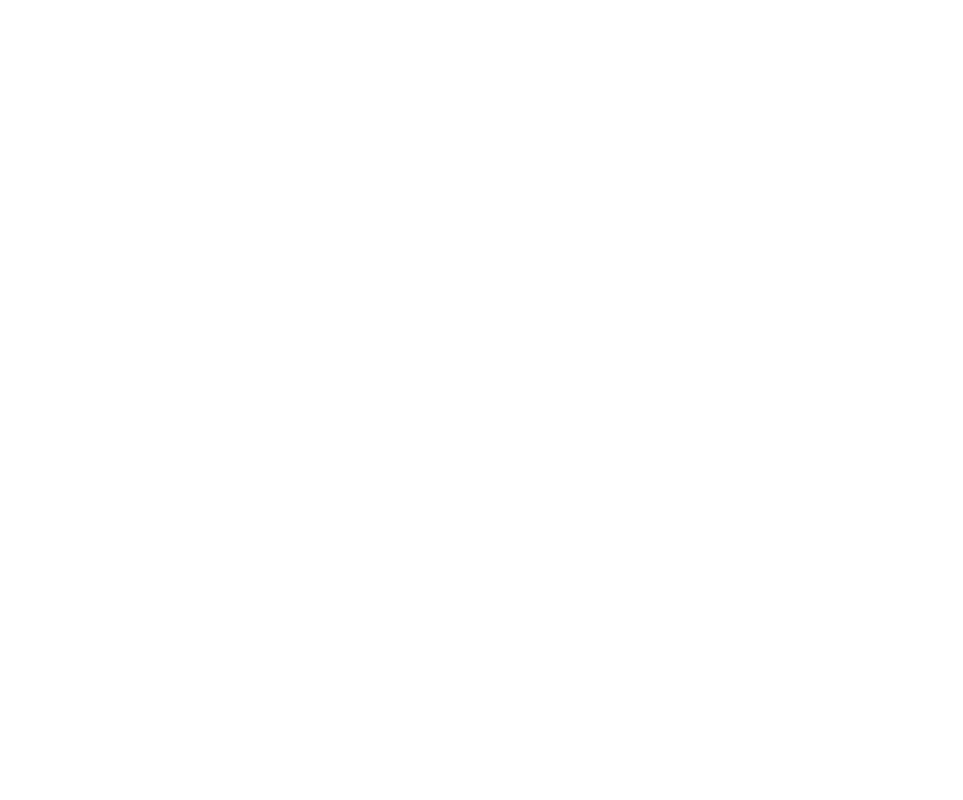
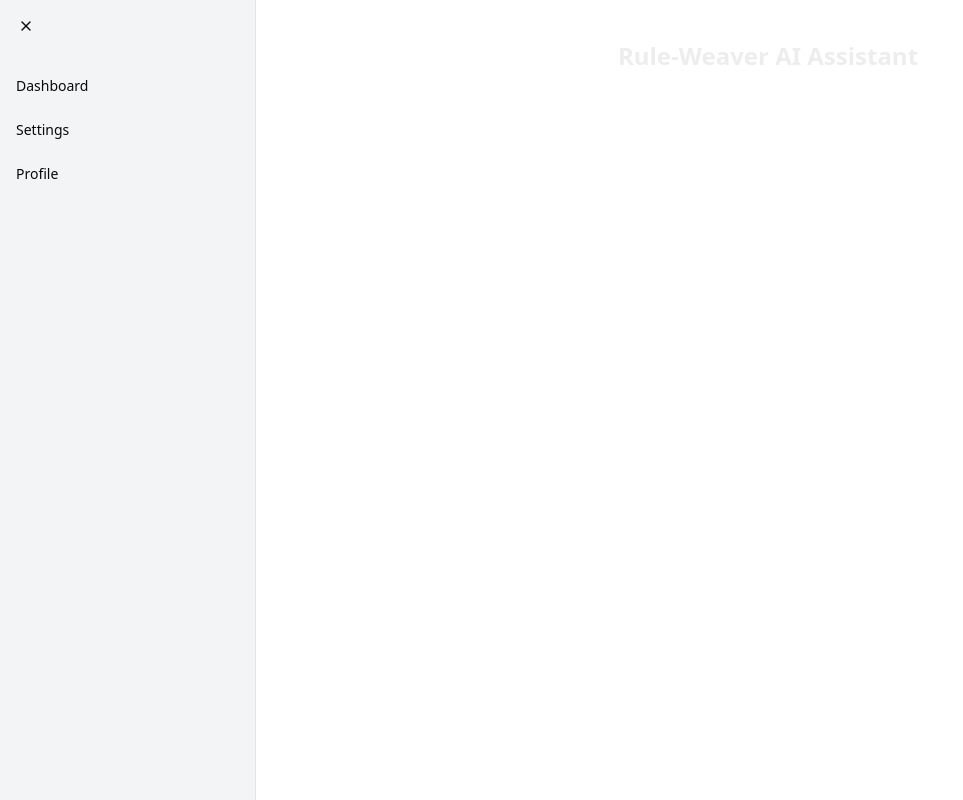
Before and after one commit to ThundeRayn/TRPG-Rule-Weaver-AI, a React (Vite) app: page /chat in a window 1280 px wide. Shown: the whole page, without its empty margins (0-963 px from the left). Built offline with nearby package versions, Linux system fonts and the light colour scheme.

Commit message:
slide bar

```diff
--- a/package.json
+++ b/package.json
@@ -10,6 +10,7 @@
     "preview": "vite preview"
   },
   "dependencies": {
+    "@radix-ui/react-slot": "^1.2.3",
     "@tailwindcss/vite": "^4.1.13",
     "class-variance-authority": "^0.7.1",
     "clsx": "^2.1.1",
--- /dev/null
+++ b/src/Components/Sidebar.tsx
@@ -0,0 +1,34 @@
+
+import { useState } from "react"
+import { Button } from "@/Components/ui/button"
+import { Menu, X } from "lucide-react"
+import { cn } from "@/lib/utils"
+
+const Sidebar = () => {
+    const [open, setOpen] = useState(true)
+  return (
+    <div
+      className={cn(
+        "bg-gray-100 border-r transition-all duration-300 ease-in-out h-full",
+        open ? "w-64" : "w-16"
+      )}
+    >
+      <div className="flex items-center justify-between p-2">
+        <Button
+          variant="ghost"
+          size="icon"
+          onClick={() => setOpen(!open)}
+        >
+          {open ? <X /> : <Menu />}
+        </Button>
+      </div>
+      <nav className="mt-4 flex flex-col gap-2">
+        <Button variant="ghost" className="justify-start">Dashboard</Button>
+        <Button variant="ghost" className="justify-start">Settings</Button>
+        <Button variant="ghost" className="justify-start">Profile</Button>
+      </nav>
+    </div>
+    )
+}
+
+export default Sidebar
--- /dev/null
+++ b/src/Components/ui/button.tsx
@@ -0,0 +1,58 @@
+import * as React from "react"
+import { Slot } from "@radix-ui/react-slot"
+import { cva, type VariantProps } from "class-variance-authority"
+
+import { cn } from "@/lib/utils"
+
+const buttonVariants = cva(
+  "inline-flex items-center justify-center gap-2 whitespace-nowrap rounded-md text-sm font-medium transition-all disabled:pointer-events-none disabled:opacity-50 [&_svg]:pointer-events-none [&_svg:not([class*='size-'])]:size-4 shrink-0 [&_svg]:shrink-0 outline-none focus-visible:border-ring focus-visible:ring-ring/50 focus-visible:ring-[3px] aria-invalid:ring-destructive/20 dark:aria-invalid:ring-destructive/40 aria-invalid:border-destructive",
+  {
+    variants: {
+      variant: {
+        default: "bg-primary text-primary-foreground hover:bg-primary/90",
+        destructive:
+          "bg-destructive text-white hover:bg-destructive/90 focus-visible:ring-destructive/20 dark:focus-visible:ring-destructive/40 dark:bg-destructive/60",
+        outline:
+          "border bg-background shadow-xs hover:bg-accent hover:text-accent-foreground dark:bg-input/30 dark:border-input dark:hover:bg-input/50",
+        secondary:
+          "bg-secondary text-secondary-foreground hover:bg-secondary/80",
+        ghost:
+          "hover:bg-accent hover:text-accent-foreground dark:hover:bg-accent/50",
+        link: "text-primary underline-offset-4 hover:underline",
+      },
+      size: {
+        default: "h-9 px-4 py-2 has-[>svg]:px-3",
+        sm: "h-8 rounded-md gap-1.5 px-3 has-[>svg]:px-2.5",
+        lg: "h-10 rounded-md px-6 has-[>svg]:px-4",
+        icon: "size-9",
+      },
+    },
+    defaultVariants: {
+      variant: "default",
+      size: "default",
+    },
+  }
+)
+
+function Button({
+  className,
+  variant,
+  size,
+  asChild = false,
+  ...props
+}: React.ComponentProps<"button"> &
+  VariantProps<typeof buttonVariants> & {
+    asChild?: boolean
+  }) {
+  const Comp = asChild ? Slot : "button"
+
+  return (
+    <Comp
+      data-slot="button"
+      className={cn(buttonVariants({ variant, size, className }))}
+      {...props}
+    />
+  )
+}
+
+export { Button, buttonVariants }
--- a/src/pages/Chatbot/Chatbot.tsx
+++ b/src/pages/Chatbot/Chatbot.tsx
@@ -1,23 +1,26 @@
-import React from 'react'
-
-import styles from './Chatbot.module.css';
+import Sidebar from "../../Components/Sidebar"
 
 const Chatbot = () => {
 
 
   return (
-    <div className="h-screen flex flex-col">
-      {/* Header */}
-      <header className="bg-[var(--header-color)] text-white p-4 text-center text-2xl font-bold">
-        Rule-Weaver AI Assistant
-      </header>
+    <div className="flex h-screen overflow-hidden">
+        <Sidebar />
 
-        {/* Chat Interface */}
-      <main>
 
-      </main>
+        <main className="flex-1 flex-col p-6 overflow-y-auto">
+            <div className="h-screen flex flex-col">
+                {/* Header */}
+                <header className=" text-[var(--primary-text-color)] p-4 text-center text-2xl font-bold">
+                    Rule-Weaver AI Assistant
+                </header>
 
+                {/* Chat Interface */}
+
+            </div>
+        </main>
     </div>
+
   );
 };
 
```
Also changed, not shown: 1 other file (tests, documents, lock files or other folders).
